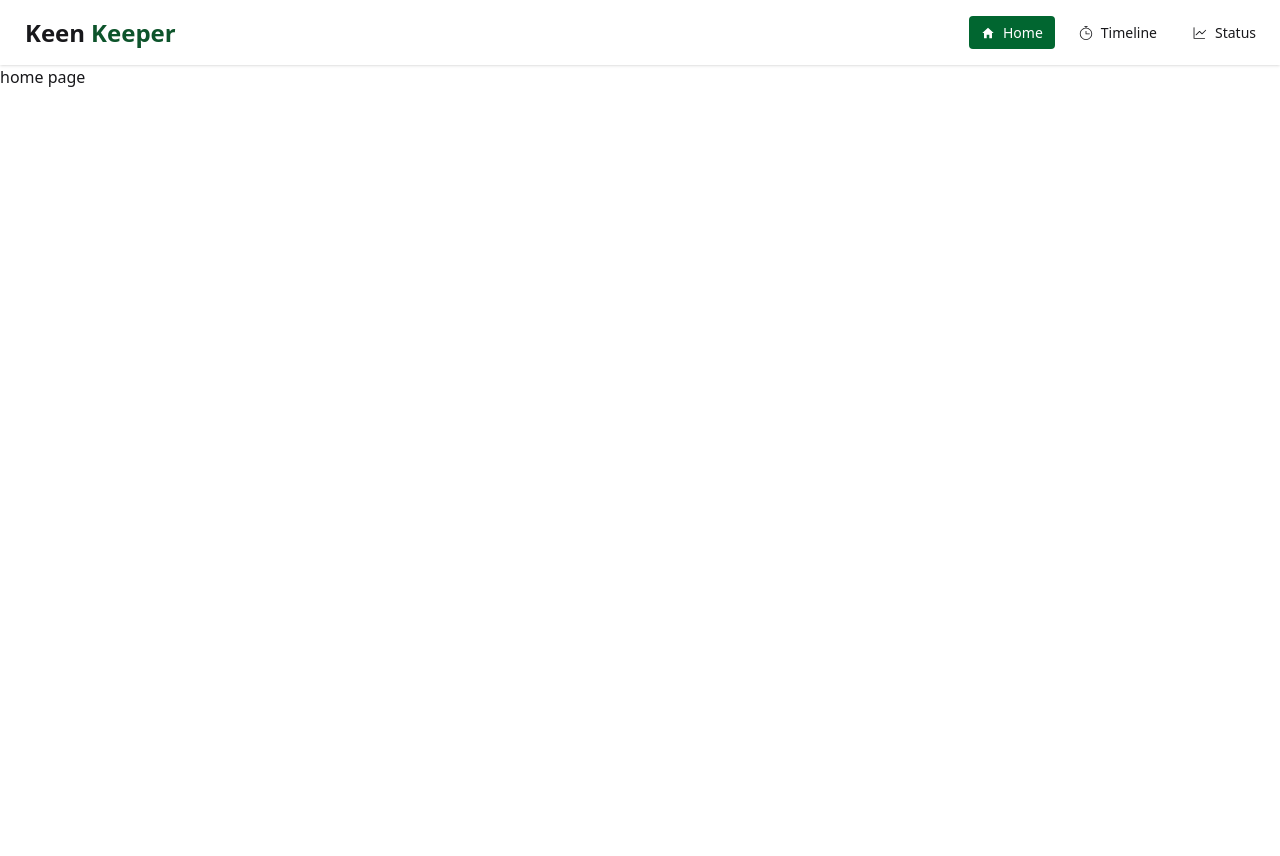
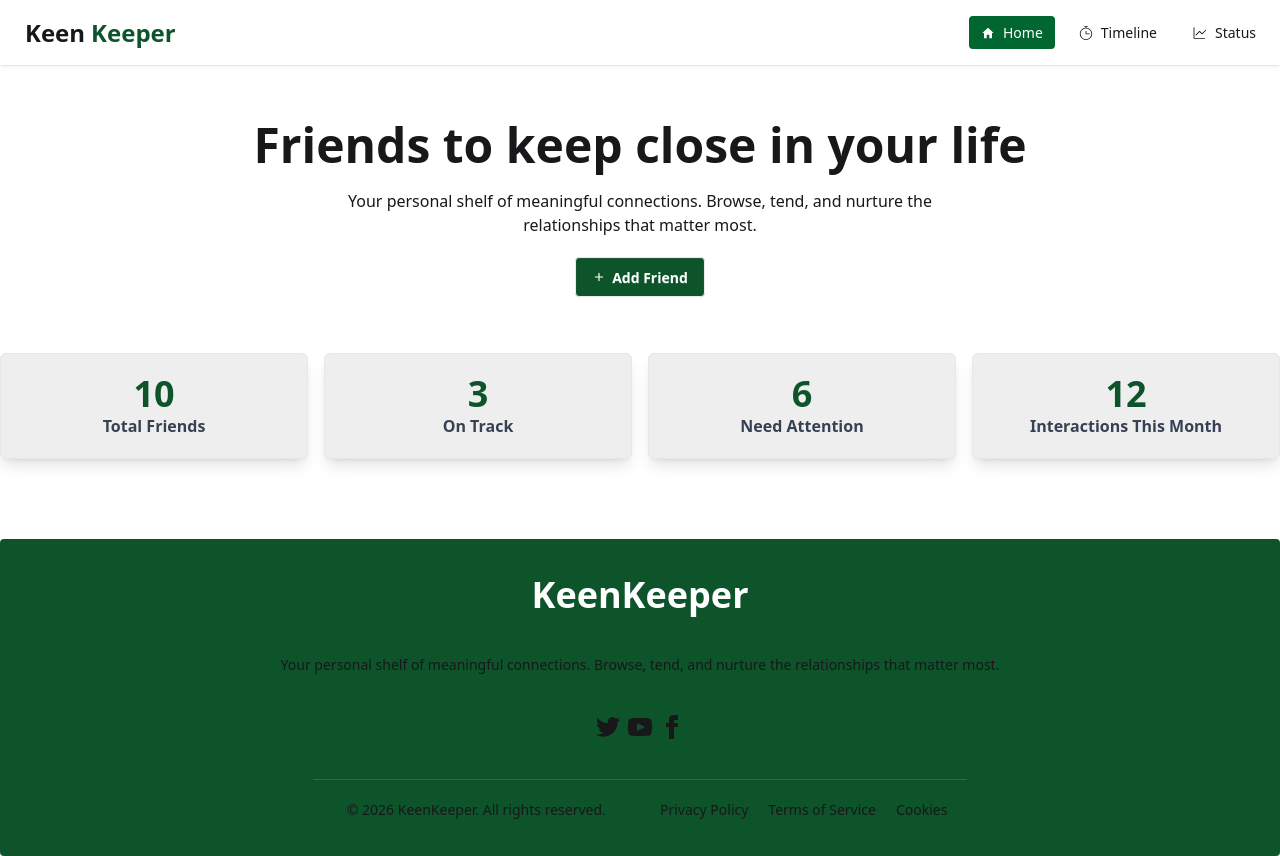
Before and after one commit to raselmondol2344/assigment-07, a Next.js app: page / in a window 1280 px wide. Before the commit the page ends 800 px from the top, so only its background shows below. Built offline with nearby package versions, Linux system fonts and the light colour scheme.

Commit message:
Footer complete

```diff
--- /dev/null
+++ b/src/Footer.jsx
@@ -0,0 +1,60 @@
+
+
+const Footer = () => {
+    return (
+        <footer className="footer footer-horizontal footer-center bg-green-900 text-base-content rounded p-4">
+    <h1 className="font-bold text-4xl text-white mt-5 ">KeenKeeper</h1>
+    <p>Your personal shelf of meaningful connections. Browse, tend, and nurture the relationships that matter most.</p>
+  <nav>
+    <div className="grid grid-flow-col gap-2">
+      <a>
+        <svg
+          xmlns="http://www.w3.org/2000/svg"
+          width="24"
+          height="24"
+          viewBox="0 0 24 24"
+          className="fill-current">
+          <path
+            d="M24 4.557c-.883.392-1.832.656-2.828.775 1.017-.609 1.798-1.574 2.165-2.724-.951.564-2.005.974-3.127 1.195-.897-.957-2.178-1.555-3.594-1.555-3.179 0-5.515 2.966-4.797 6.045-4.091-.205-7.719-2.165-10.148-5.144-1.29 2.213-.669 5.108 1.523 6.574-.806-.026-1.566-.247-2.229-.616-.054 2.281 1.581 4.415 3.949 4.89-.693.188-1.452.232-2.224.084.626 1.956 2.444 3.379 4.6 3.419-2.07 1.623-4.678 2.348-7.29 2.04 2.179 1.397 4.768 2.212 7.548 2.212 9.142 0 14.307-7.721 13.995-14.646.962-.695 1.797-1.562 2.457-2.549z"></path>
+        </svg>
+      </a>
+      <a>
+        <svg
+          xmlns="http://www.w3.org/2000/svg"
+          width="24"
+          height="24"
+          viewBox="0 0 24 24"
+          className="fill-current">
+          <path
+            d="M19.615 3.184c-3.604-.246-11.631-.245-15.23 0-3.897.266-4.356 2.62-4.385 8.816.029 6.185.484 8.549 4.385 8.816 3.6.245 11.626.246 15.23 0 3.897-.266 4.356-2.62 4.385-8.816-.029-6.185-.484-8.549-4.385-8.816zm-10.615 12.816v-8l8 3.993-8 4.007z"></path>
+        </svg>
+      </a>
+      <a>
+        <svg
+          xmlns="http://www.w3.org/2000/svg"
+          width="24"
+          height="24"
+          viewBox="0 0 24 24"
+          className="fill-current">
+          <path
+            d="M9 8h-3v4h3v12h5v-12h3.642l.358-4h-4v-1.667c0-.955.192-1.333 1.115-1.333h2.885v-5h-3.808c-3.596 0-5.192 1.583-5.192 4.615v3.385z"></path>
+        </svg>
+      </a>
+    </div>
+  </nav>
+  <div className="grid grid-cols-2 gap-10 border-t border-gray-600  p-5">
+    <div><p>© 2026 KeenKeeper. All rights reserved.</p></div>
+    <div >
+        <ul className="flex justify-between gap-5 decoration-none">
+            <li>Privacy Policy</li>
+        <li>Terms of Service  </li>
+        <li>Cookies</li>
+        </ul>
+    </div>
+  </div>
+
+</footer>
+    );
+};
+
+export default Footer;
--- a/src/app/layout.js
+++ b/src/app/layout.js
@@ -1,6 +1,7 @@
 import { Geist, Geist_Mono } from "next/font/google";
 import "./globals.css";
 import Navbar from "@/Navbar";
+import Footer from "@/Footer";
 
 const geistSans = Geist({
   variable: "--font-geist-sans",
@@ -24,10 +25,11 @@
       className={`${geistSans.variable} ${geistMono.variable} h-full antialiased`}
     >
       <body className="min-h-full flex flex-col">
-        <main>
-          <Navbar></Navbar>
+         <Navbar></Navbar>
+        <main className="flex-1">
           {children}
         </main>
+        <Footer></Footer>
         </body>
     </html>
   );
--- a/src/app/page.js
+++ b/src/app/page.js
@@ -1,9 +1,51 @@
-
+import { MdAdd } from "react-icons/md";
 
 export default function Homepage() {
   return (
+     <section id="bannar-heading">
+      <div className="hero mb-10 ">
+  <div className="hero-content text-center mt-10">
     <div>
-<h1>home page</h1>
+      <h1 className="text-5xl font-bold">Friends to keep close in your life</h1>
+      <p className="py-5 ">
+        Your personal shelf of meaningful connections. Browse, tend, and nurture the <br></br>
+          relationships that matter most.
+      </p>
+      <button className="btn  bg-green-900 text-white"> <MdAdd />Add Friend</button>
     </div>
+  </div>
+      </div>
+
+     <div className="container grid grid-cols-4 gap-4 mx-w-7xl mx-auto mb-20">
+      <div className="Card1 bg-base-300  border border-gray-200 rounded-md shadow-lg p-5 text-center">
+        <h1 className="text-green-900 font-bold text-4xl">10</h1>
+        <p className="text-gray-700 font-semibold">Total Friends</p>
+
+      </div>
+      <div className="Card2 bg-base-300  border border-gray-200 rounded-md shadow-lg p-5 text-center">
+        <h1 className="text-green-900 font-bold text-4xl">3</h1>
+        <p className="text-gray-700 font-semibold">On Track</p>
+
+      </div>
+      <div className="Card3 bg-base-300  border border-gray-200 rounded-md shadow-lg p-5 text-center">
+        <h1 className="text-green-900 font-bold text-4xl">6</h1>
+        <p className="text-gray-700 font-semibold">Need Attention</p>
+
+      </div>
+      <div className="Card1 bg-base-300  border border-gray-200 rounded-md shadow-lg p-5 text-center">
+        <h1 className="text-green-900 font-bold text-4xl">12</h1>
+        <p className="text-gray-700 font-semibold">Interactions This Month</p>
+
+      </div>
+     </div>
+
+
+
+
+
+     </section>
+
+
+
   );
 }
```
